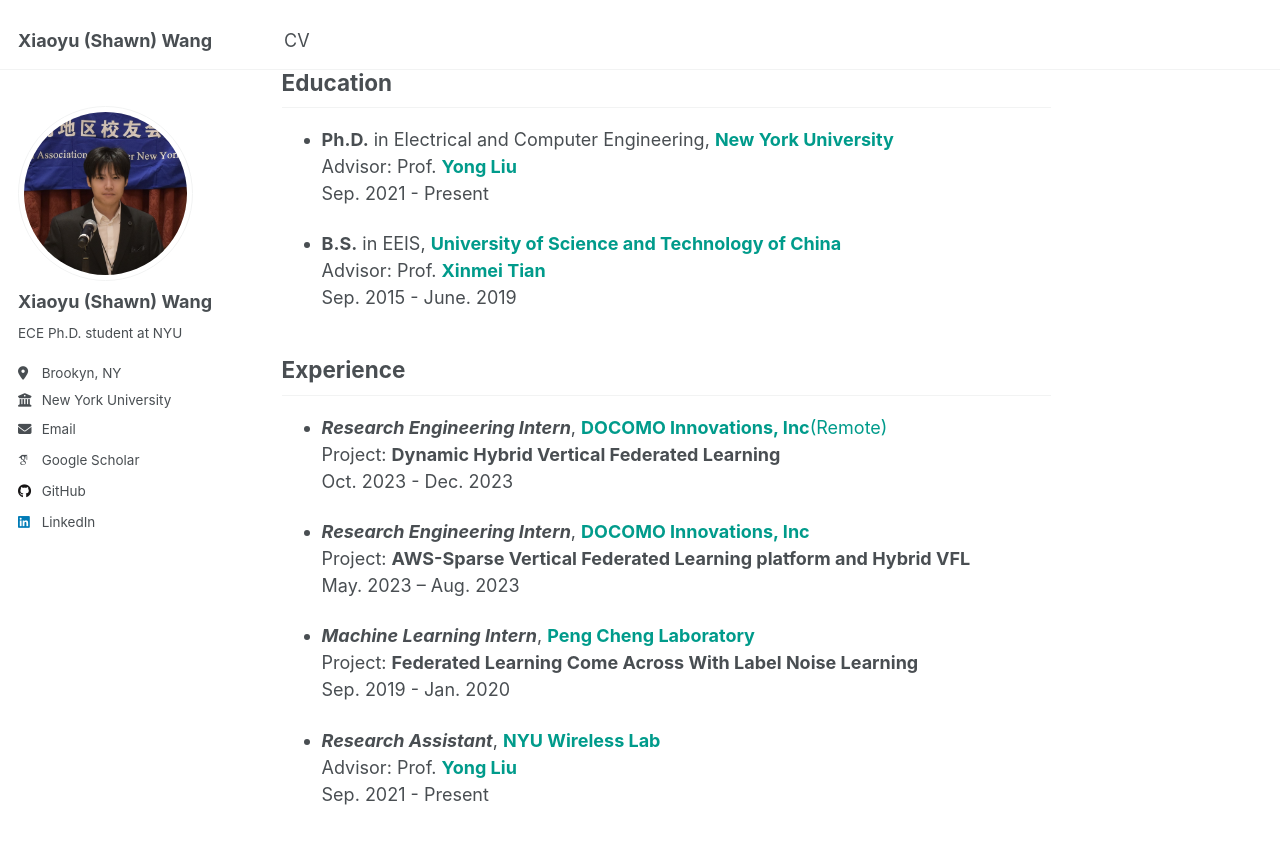
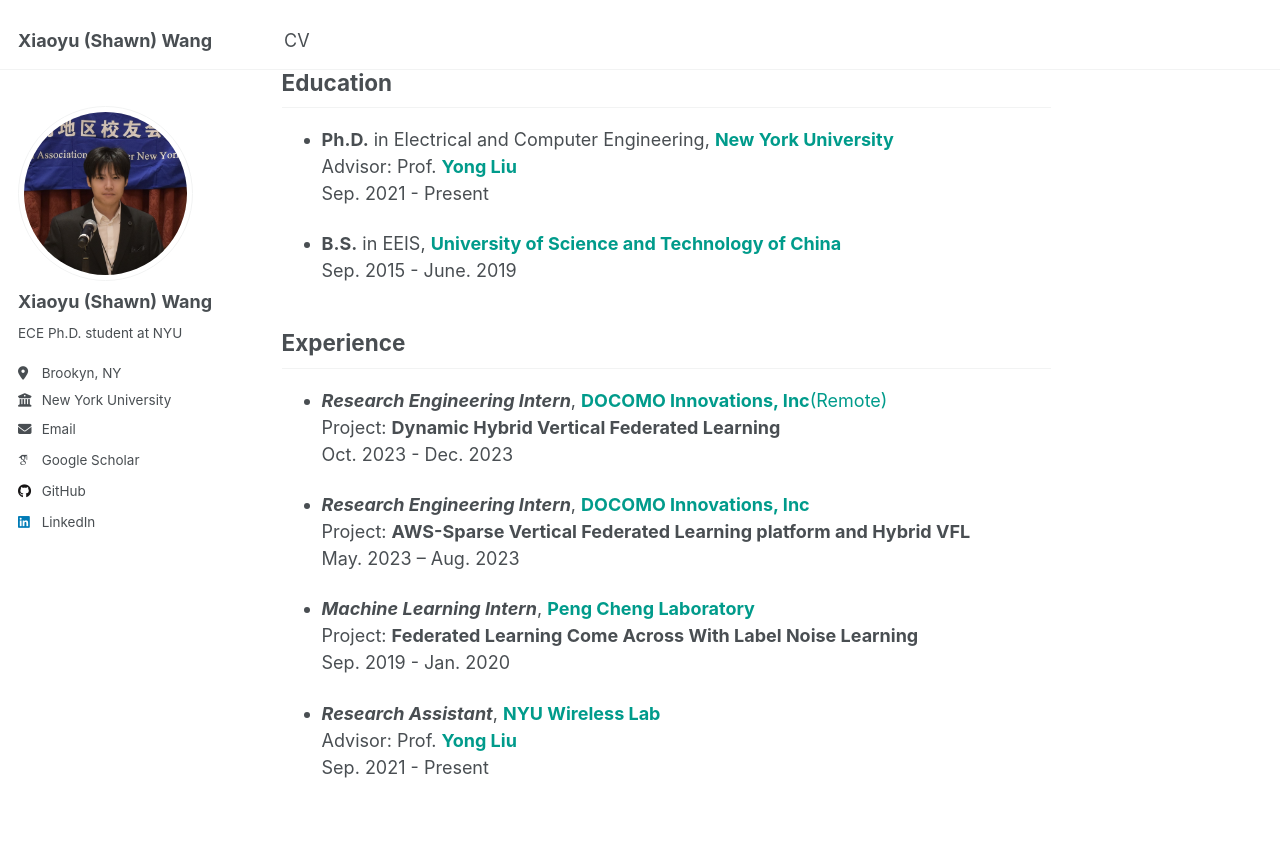
Before and after one commit to shawnxiaoyuwang/shawnxiaoyuwang.github.io, a Jekyll site: the page built from _pages/about.md, in a window 1280 px wide and 900 px high, scrolled down 774 px. Shown: the top 844 px of the window. Built offline with Jekyll 4.4.1, drawn with Linux system fonts in a browser that asks for light colours; some web fonts are replaced.

Commit message:
Update about.md

```diff
--- a/_pages/about.md
+++ b/_pages/about.md
@@ -34,7 +34,6 @@ Advisor: Prof. <a href="https://wireless.engineering.nyu.edu/yong-liu/" style="c
 Sep. 2021 - Present
 
 - **B.S.** in EEIS, <a href="https://eeis.ustc.edu.cn/main.htm" style="color: #009B8B; text-decoration: none;">**University of Science and Technology of China**</a> \\
-Advisor: Prof. <a href="http://staff.ustc.edu.cn/~xinmei/advisor.html" style="color: #009B8B; text-decoration:none">**Xinmei Tian**</a> \\
 Sep. 2015 - June. 2019
 
 Experience
```
